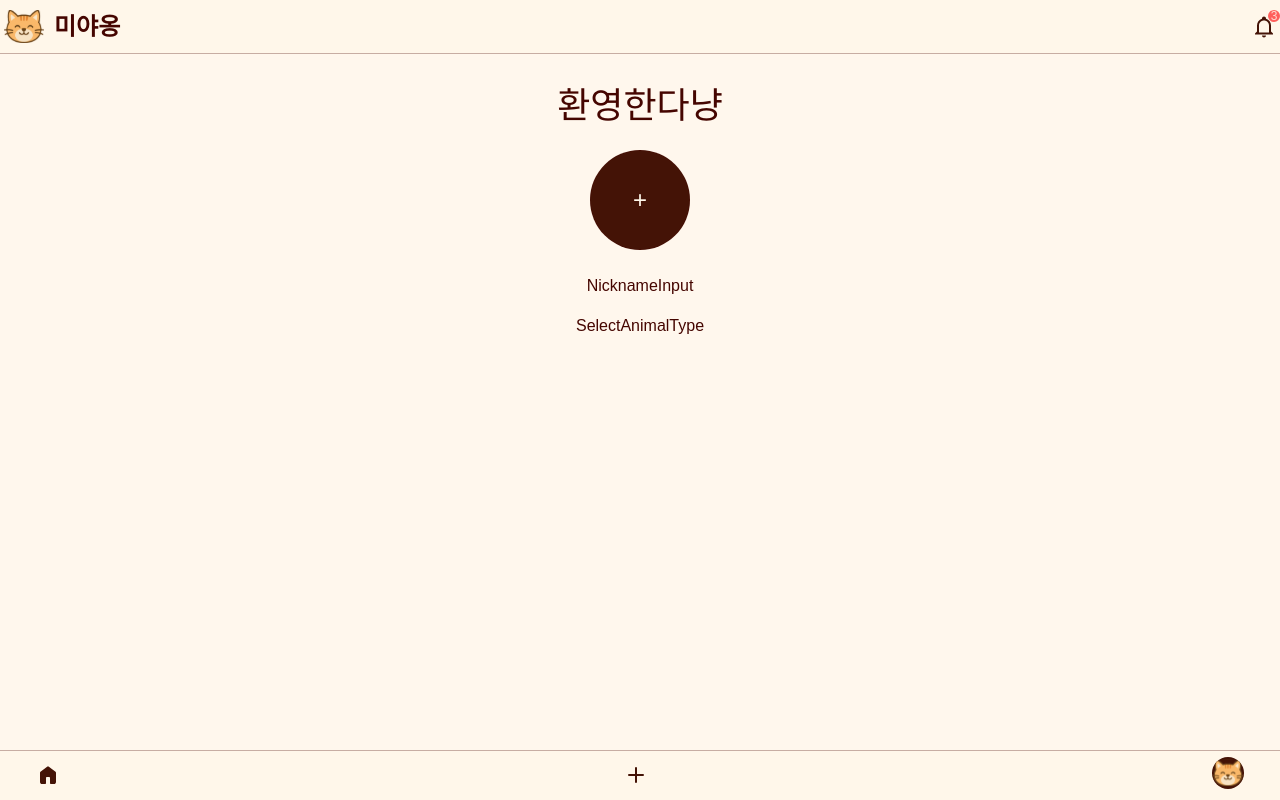
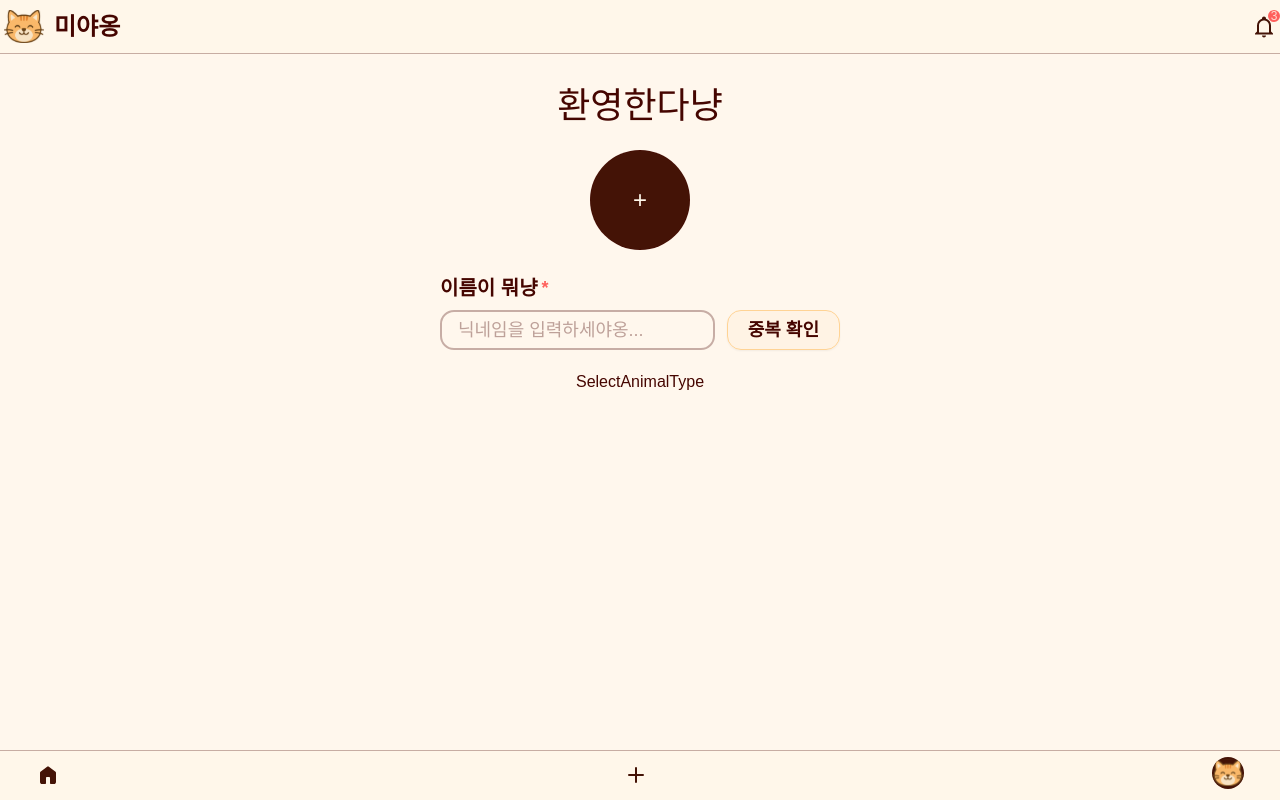
Before and after one commit to 100-hours-a-week/9_meow_fe, a React (Vite) app: page /signup in a window 1280 px wide. Built offline with nearby package versions, Linux system fonts and the light colour scheme; no server answers; a web font is replaced by a local one.

Commit message:
feat: NicknameInput 컴포넌트 구현
- 회원가입시 닉네임을 입력할 수 있는 컴포넌트 구현

```diff
--- a/src/components/pages/MemberForm/NicknameInput.tsx
+++ b/src/components/pages/MemberForm/NicknameInput.tsx
@@ -1,3 +1,63 @@
-export default function NicknameInput() {
-  return <div>NicknameInput</div>;
+import { Label } from "@/components/ui/label";
+import { Button } from "@/components/ui/button";
+import { cn } from "@/lib/utils";
+import React from "react";
+
+export interface INicknameInput {
+  nicknameValue: string;
+  setNicknameValue: (value: string) => void;
 }
+
+export default function NicknameInput({
+  nicknameValue,
+  setNicknameValue,
+}: INicknameInput) {
+  const [error, setError] = React.useState<string | null>(null);
+
+  const handleChange = (e: React.ChangeEvent<HTMLInputElement>) => {
+    const value = e.target.value;
+    setNicknameValue(value);
+
+    const emojiRegex = /[\p{Emoji}]/u;
+    if (emojiRegex.test(value)) {
+      setError("이모지 없이 적어달라옹");
+    } else if (value.length < 3) {
+      setError("닉네임은 3자 이상이어야 한다옹");
+    } else if (value.length > 15) {
+      setError("닉네임은 15자 이하여야 한다옹");
+    } else {
+      setError(null);
+    }
+  };
+
+  return (
+    <div className="flex flex-col gap-1 w-full max-w-[400px]">
+      <Label className="text-xl text-foreground font-bold flex items-center gap-1 mb-1">
+        이름이 뭐냥 <span className="text-destructive text-lg">*</span>
+      </Label>
+      <div className="flex items-center w-full gap-3 h-10">
+        <input
+          className={cn(
+            "flex-1 h-full rounded-xl border-2 border-foreground/30 px-4 text-foreground text-lg placeholder:text-foreground/50 placeholder:opacity-70 focus:outline-none focus:ring-primary focus:border-primary",
+            error && "border-destructive"
+          )}
+          placeholder="닉네임을 입력하세야옹..."
+          value={nicknameValue}
+          onChange={handleChange}
+        />
+        <Button
+          type="button"
+          variant="primaryOutline"
+          className="h-full px-5 rounded-xl text-foreground text-lg font-bold"
+        >
+          중복 확인
+        </Button>
+      </div>
+      <div>
+        {error && (
+          <span className="text-sm text-destructive font-bold">{error}</span>
+        )}
+      </div>
+    </div>
+  );
+}
--- a/src/components/pages/MemberForm/SignupForm.tsx
+++ b/src/components/pages/MemberForm/SignupForm.tsx
@@ -5,6 +5,7 @@ import SelectAnimalType from "./SelectAnimalType";
 
 export default function SignupForm() {
   const [selectedImage, setSelectedImage] = useState<File | null>(null);
+  const [nicknameValue, setNicknameValue] = useState<string>("");
 
   return (
     <div className="flex flex-col gap-4 items-center pt-8">
@@ -13,7 +14,10 @@ export default function SignupForm() {
         selectedImage={selectedImage}
         setSelectedImage={setSelectedImage}
       />
-      <NicknameInput />
+      <NicknameInput
+        nicknameValue={nicknameValue}
+        setNicknameValue={setNicknameValue}
+      />
       <SelectAnimalType />
     </div>
   );
```
